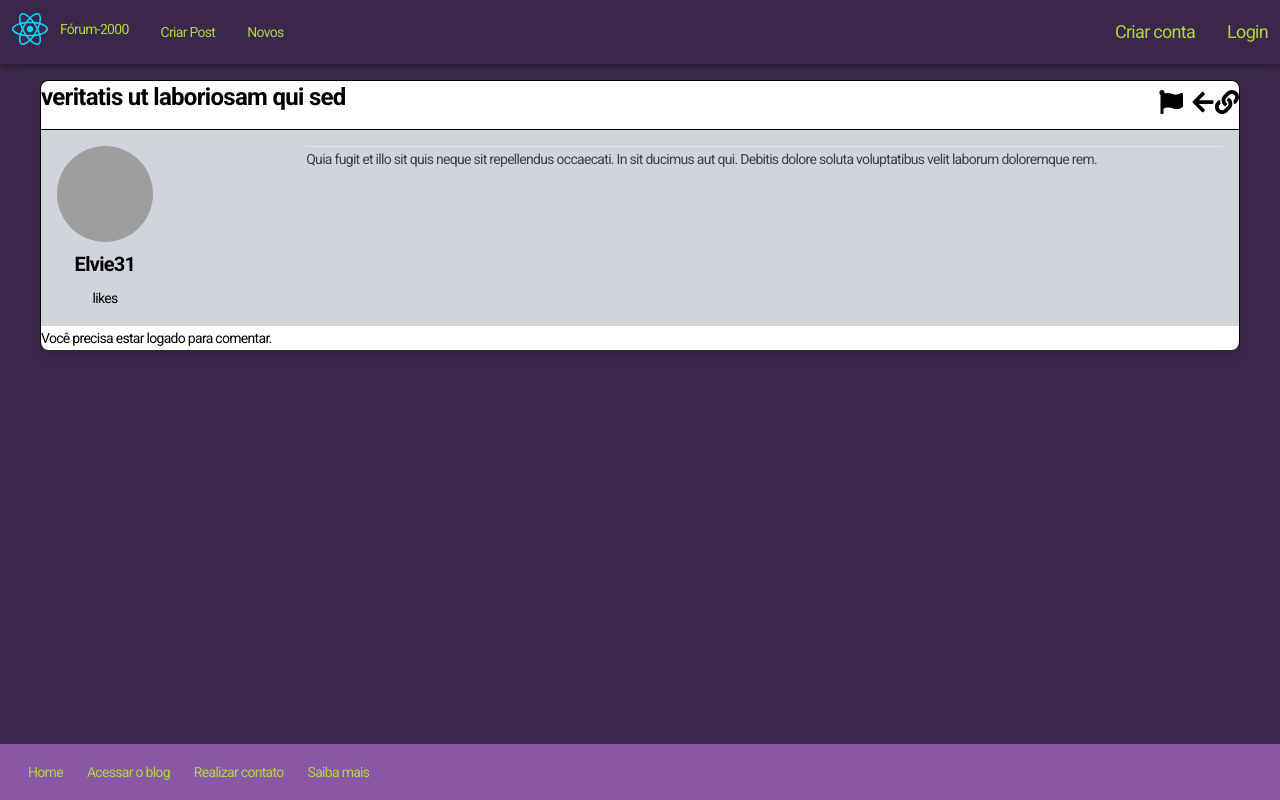
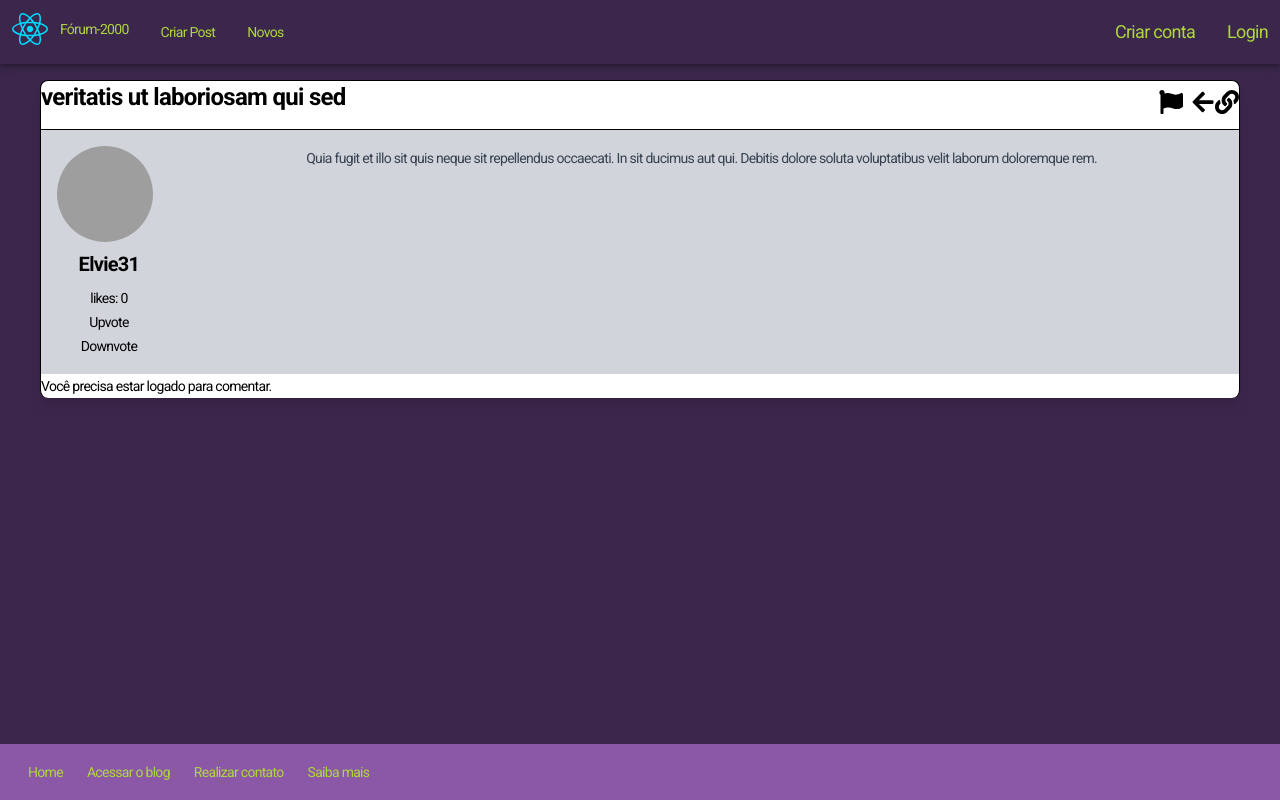
Before and after one commit to lucasHyan/Projeto-de-Bloco-front-end, a React (Vite) app: page /post/1 in a window 1280 px wide. Built offline with nearby package versions, Linux system fonts and the light colour scheme; grey boxes are pictures that could not be loaded.

Commit message:
Implemented upvote and downvote on posts

```diff
--- a/src/GlobalStore.js
+++ b/src/GlobalStore.js
@@ -46,8 +46,23 @@ export const GlobalStore = create((set, get) => ({
         id,
         image: userImage,
         comments: [],
+        points: 0,
       };
       return { ...state, posts: [...state.posts, postWithIdAndImage], lastPostId: id };
+    }),
+  upvotePost: (postId) =>
+    set((state) => {
+      const posts = state.posts.map((post) =>
+        post.id === postId ? { ...post, points: post.points + 1 } : post
+      );
+      return { ...state, posts };
+    }),
+  downvotePost: (postId) =>
+    set((state) => {
+      const posts = state.posts.map((post) =>
+        post.id === postId ? { ...post, points: post.points - 1 } : post
+      );
+      return { ...state, posts };
     }),
 }));
 
--- a/src/layout/ContentCards.jsx
+++ b/src/layout/ContentCards.jsx
@@ -12,7 +12,7 @@ export function ContentCards() {
       <div className="w-full max-w-screen-lg mx-auto">
         <AboutText />
         <div className="grid grid-cols-1 sm:grid-cols-2 md:grid-cols-3 gap-4 pt-0 w-full max-w-screen-lg mx-auto">
-          {posts.map((post, index) => (
+          {posts.slice(0, 6).map((post, index) => (
             <Link to={`/post/${post.id}`} key={index}>
               <ContentCard
                 image={post.image}
--- a/src/layout/ForumPost/ForumComment.jsx
+++ b/src/layout/ForumPost/ForumComment.jsx
@@ -14,15 +14,18 @@ export function ForumComment({
             className="mr-2 sm:mb-2 rounded-full w-24 h-24 object-cover"
           />
           <div className="flex flex-col items-center">
-            <h2 className="text-xl font-bold mb-0 sm:mb-2">{author}</h2>
+            <h2 className="text-xl font-bold mb-0 sm:mb-2 break-words">{author}</h2>
             <p>likes: ${}</p>
             <div />
           </div>
         </div>
       </div>
       <div className="flex flex-col justify-between pl-4 w-full sm:w-4/5">
-        <hr className="border-1 border-gray-200" />
-        <p className="text-sm text-gray-500">{date}</p>
+        <hr className="border-1 border-gray-200 sm:hidden" />
+        <div className="flex justify-between items-center">
+          <p className="text-sm text-gray-500">{date}</p>
+          <button onClick={() => alert('Botão clicado!')} className="text-sm text-blue-500 hover:text-blue-700">Alerta</button>
+        </div>
         <p className="text-gray-700 text-left break-words">{content}</p>
       </div>
     </div>
--- a/src/layout/ForumPost/PostContent.jsx
+++ b/src/layout/ForumPost/PostContent.jsx
@@ -1,23 +1,28 @@
-import React from 'react';
+import React from "react";
 
-export function PostContent({ photo, author, date, content }) {
+export function PostContent({ src, author, date, content, id, points, onUpvote, onDownvote }) {
   return (
-    <div className="flex flex-col sm:flex-row items-start p-4 border-t border-black bg-gray-300 w-full">
+    <div className="flex flex-col sm:flex-row items-start p-4 border-t border-black w-full bg-gray-300">
       <div className="flex flex-col items-start pr-4 w-full sm:w-1/5 mb-4 sm:mb-0">
-        <div className="flex flex-col items-center">
+        <div className="flex flex-row sm:flex-col items-center">
           <img
-            src={photo}
+            src={src}
             alt={`Author ${author}`}
-            className="mb-2 rounded-full w-24 h-24 object-cover"
+            className="mr-2 sm:mb-2 rounded-full w-24 h-24 object-cover"
           />
-          <h2 className="text-xl font-bold mb-2">{author}</h2>
-          <p>likes</p>
+          <div className="flex flex-col items-center">
+            <h2 className="text-xl font-bold mb-0 sm:mb-2 break-words">{author}</h2>
+            <p>likes: {points}</p>
+            <button onClick={() => onUpvote(id)}>Upvote</button>
+            <button onClick={() => onDownvote(id)}>Downvote</button>
+            <div />
+          </div>
         </div>
       </div>
       <div className="flex flex-col justify-between pl-4 w-full sm:w-4/5">
-        <hr className="border-1 border-gray-200" />
+        <hr className="border-1 border-gray-200 sm:hidden" />
         <p className="text-sm text-gray-500">{date}</p>
-        <p className="text-gray-700 text-left">{content}</p>
+        <p className="text-gray-700 text-left break-words">{content}</p>
       </div>
     </div>
   );
--- a/src/pages/ForumPost.jsx
+++ b/src/pages/ForumPost.jsx
@@ -31,6 +31,8 @@ export function ForumPost() {
   const user = post ? findUserByUsername(post.author) : null;
   const isLoggedIn = GlobalStore((state) => state.isLoggedIn);
   const loggedInUser = GlobalStore((state) => state.user);
+  const upvotePost = GlobalStore((state) => state.upvotePost);
+  const downvotePost = GlobalStore((state) => state.downvotePost);
 
   const copyToClipboard = () => {
     navigator.clipboard.writeText(window.location.href);
@@ -65,18 +67,22 @@ export function ForumPost() {
           onCopyLink={copyToClipboard}
         />
         <PostContent
-          photo={user.image}
+          src={user.image}
           author={user.username}
           date={post.date}
           content={post.body}
+          id={post.id}
+          points={post.points}
+          onUpvote={upvotePost}
+          onDownvote={downvotePost}
         />
         {comments.map((comment, index) => (
           <ForumComment
             key={index}
             content={comment.message}
             date={comment.date}
-            author={loggedInUser.username}
-            src={loggedInUser.image}
+            author={loggedInUser ? loggedInUser.username : 'Anônimo'}
+            src={loggedInUser ? loggedInUser.image : ''}
           />
         ))}
         {renderCommentForm()}
--- a/src/pages/NovosPage.jsx
+++ b/src/pages/NovosPage.jsx
@@ -2,6 +2,13 @@ import React from "react";
 import { Link } from "react-router-dom";
 import DescriptionFlex from "../components/DescriptionFlex";
 import { GlobalStore } from "../GlobalStore";
+
+function truncateText(text, limit) {
+  if (text.length <= limit) {
+    return text;
+  }
+  return text.slice(0, limit) + "...";
+}
 
 export function NovosPage() {
   const posts = GlobalStore((state) => state.posts);
@@ -13,15 +20,18 @@ export function NovosPage() {
         {posts.length === 0 ? (
           <p>Nenhum post encontrado.</p>
         ) : (
-          posts.map((post, index) => {
+          posts
+            .slice(0, 10)
+            .reverse()
+            .map((post, index) => {
               const postId = post.id;
               return (
                 <Link to={`/post/${postId}`} key={postId}>
                   <DescriptionFlex
                     src={post.image}
-                  author={post.author}
+                    author={post.title}
                     date={post.date}
-                  content={post.body}
+                    content={truncateText(post.body, 100)}
                     imageOnRight={index % 2 === 1}
                   />
                 </Link>
```
Lines whose indentation alone changed are shown as unchanged.
